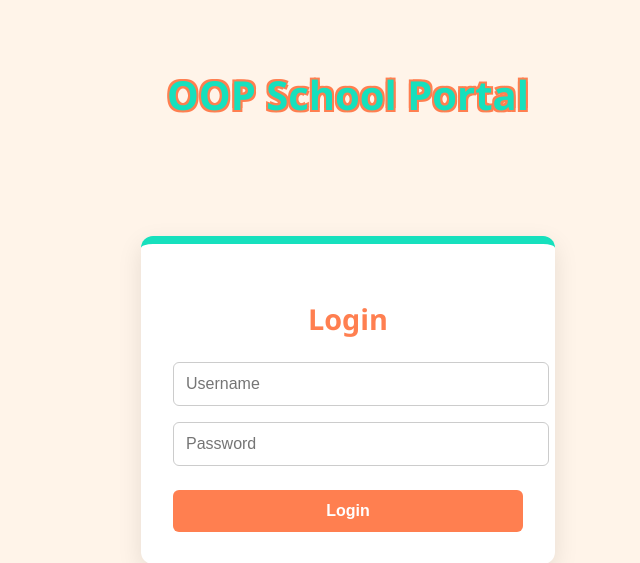
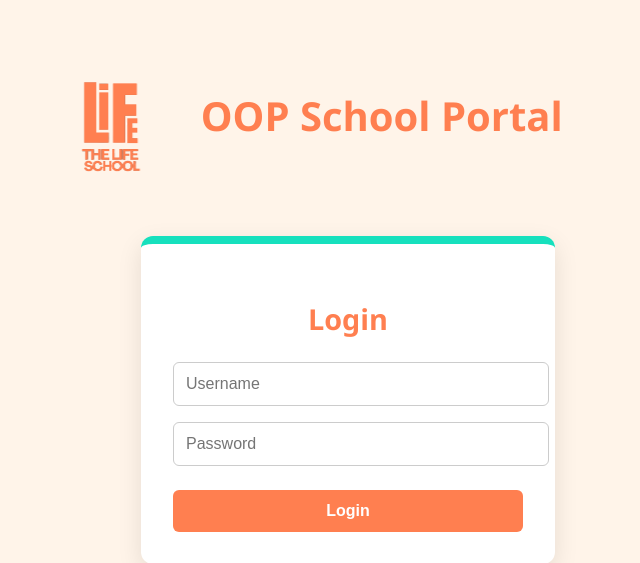
Before and after one commit to ammar-116/database_project, a Flask app: page / in a window 1280 px wide. Shown: the top 563 px of the page, without its empty margins (292-932 px from the left). Run offline with Flask 3, Linux system fonts and the light colour scheme.

Commit message:
Added logo

```diff
--- a/static/css/style.css
+++ b/static/css/style.css
@@ -1,3 +1,4 @@
+/* Overall Page Styling */
 body {
   font-family: 'Segoe UI', Tahoma, Geneva, Verdana, sans-serif;
   background-color: #FFF4E9;
@@ -7,21 +8,35 @@ body {
   height: 100vh;
   margin: 0;
 }
-.portal-title {
+
+/* Title + Logo Container */
+.title-container {
   position: absolute;
   top: 5%;
-  text-align: center;
-  width: 100%;
-  font-size: 2.5rem;
-  color: #16E0BD;
-  font-weight: 700;
-  text-shadow:
-    -2px -2px 0 #FF7F50,
-     2px -2px 0 #FF7F50,
-    -2px  2px 0 #FF7F50,
-     2px  2px 0 #FF7F50;
+  left: 50%;
+  transform: translateX(-50%);
+  display: flex;
+  align-items: center;
+  gap: 1rem; /* spacing between logo and title */
+   margin-left: -50px;
 }
 
+/* Portal Title Text */
+.portal-title {
+  margin: 0;
+  font-size: 2.5rem;
+  color: #FF7F50;
+  font-weight: 1000;
+
+}
+
+/* Make logo bigger and align it nicely */
+.portal-logo {
+  height: 150px; /* increase as needed */
+  width: auto;
+}
+
+/* Login Container Styling */
 .login-container {
   background-color: #ffffff;
   padding: 2rem;
@@ -32,6 +47,7 @@ body {
   border-top: 8px solid #16E0BD;
 }
 
+/* Login Header */
 .login-container h2 {
   margin-bottom: 1.5rem;
   color: #FF7F50;
@@ -39,6 +55,7 @@ body {
   font-weight: bold;
 }
 
+/* Input Fields */
 input[type="text"],
 input[type="password"] {
   display: block;
@@ -57,6 +74,7 @@ input[type="password"]:focus {
   outline: none;
 }
 
+/* Submit Button */
 button {
   margin-top: 1.5rem;
   padding: 0.75rem;
--- a/templates/login.html
+++ b/templates/login.html
@@ -6,7 +6,11 @@
   <link rel="stylesheet" href="{{ url_for('static', filename='css/style.css') }}">
 </head>
 <body>
-<h1 class="portal-title">OOP School Portal</h1>
+<div class="title-container">
+  <img src="{{ url_for('static', filename='images/logo.png') }}" alt="Logo" class="portal-logo">
+  <h1 class="portal-title">OOP School Portal</h1>
+</div>
+
   <div class="login-container">
     <h2>Login</h2>
     <form action="/login" method="post">
```
Also changed, not shown: static/images/logo.png (added).
